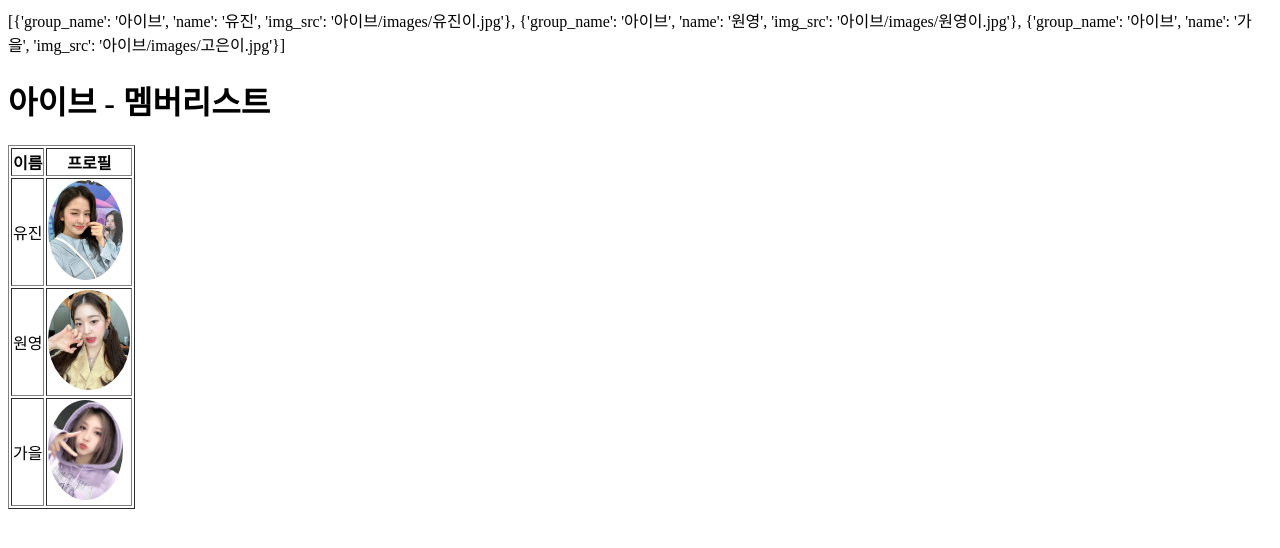
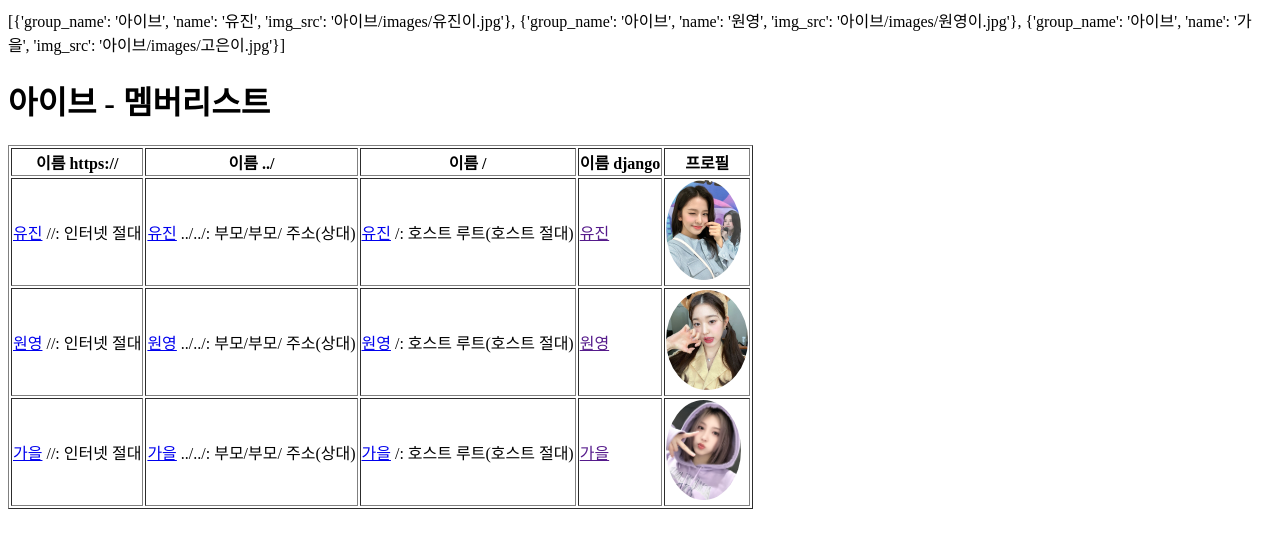
Before and after one commit to ssep4u/NetworkProgramming_240318_helloidol, a Django app: a page that uses 아이브/templates/아이브/멤버리스트.html in a window 1280 px wide. Shown: the top 548 px of the page. Run offline with Django 4.2, Linux system fonts and the light colour scheme.

Commit message:
Add link to detail page

```diff
--- a/아이브/templates/아이브/멤버리스트.html
+++ b/아이브/templates/아이브/멤버리스트.html
@@ -12,13 +12,20 @@
 <h1>{{ members.0.group_name }} - 멤버리스트</h1>
 <table border="1">
     <tr>
-        <th>이름</th>
+        <th>이름 https://</th>
+        <th>이름 ../</th>
+        <th>이름 /</th>
+        <th>이름 django</th>
         <th>프로필</th>
     </tr>
     {# members에서 하나씩 꺼내어 member에 넣자 #}
     {% for member in members %}
     <tr>
-        <td>{{ member.name }}</td>
+        {# 멤버이름에 링크: 아이브/{{ member.name }}/       #}
+        <td><a href="//localhost:8000/아이브/{{ member.name }}/">{{ member.name }}</a> //: 인터넷 절대</td>
+        <td><a href="../../아이브/{{ member.name }}/">{{ member.name }}</a> ../../: 부모/부모/ 주소(상대)</td>
+        <td><a href="/아이브/{{ member.name }}/">{{ member.name }}</a> /: 호스트 루트(호스트 절대)</td>
+        <td><a href="">{{ member.name }}</a></td>
         {% load static %}
         <td><img src="{% static member.img_src %}" alt="" style="height: 100px; border-radius: 50%;"></td>
     </tr>
```
